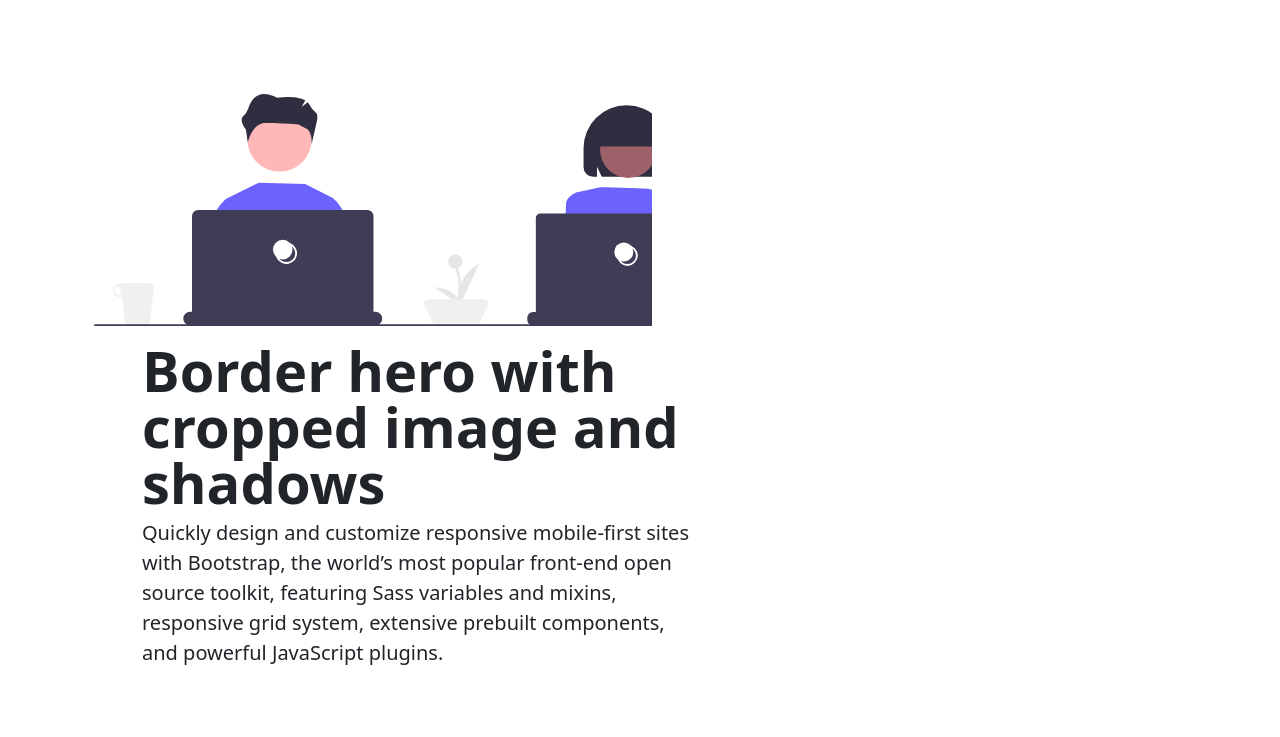
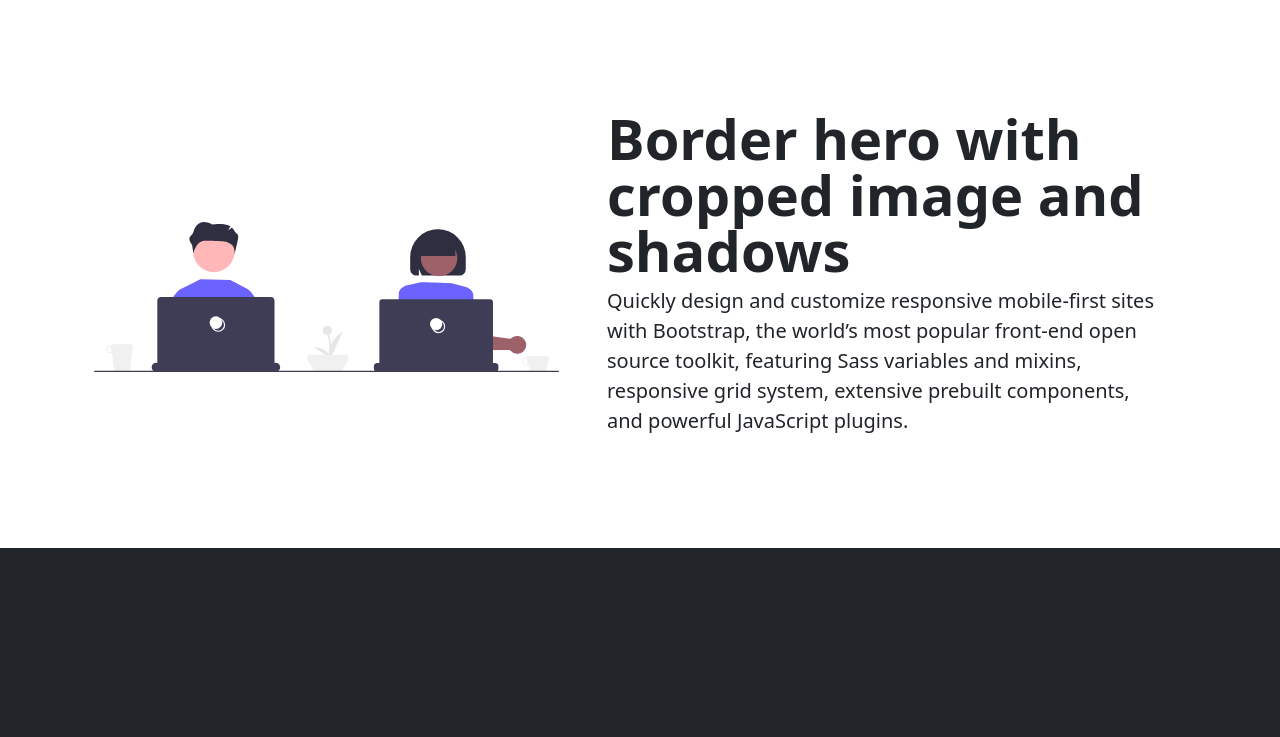
Before and after one commit to CodeFeeZilla/pre-work-project, a website: page index.html in a window 1280 px wide. Shown: the part 739-1476 px from the top of the page. Drawn offline with nearby package versions, Linux system fonts and the light colour scheme.

Commit message:
changed image width

```diff
--- a/index.html
+++ b/index.html
@@ -58,7 +58,7 @@
       </div>
     </nav>
 
-    <!-- ? -->
+    <!-- SECTION 1 -->
 
     <div class="container my-5">
       <div class="row p-4 pb-0 pe-lg-0 pt-lg-5 align-items-center rounded-3">
@@ -83,16 +83,16 @@
       </div>
     </div>
 
-    <!-- ? -->
+    <!-- SECTION 2 -->
 
     <div class="container my-5">
       <div class="row p-4 pb-0 pe-lg-0 pt-lg-5 align-items-center rounded-3">
-        <div class="col-lg-6 offset-lg-0 p-0 overflow-hidden">
+        <div class="col-lg-5 offset-lg-0 p-0 overflow-hidden">
           <img
             class="rounded-lg-3"
             src="./images/work2.svg"
             alt=""
-            width="720"
+            width="100%"
           />
         </div>
         <div class="col-lg-7 p-3 p-lg-5 pt-lg-3">
@@ -109,7 +109,7 @@
       </div>
     </div>
 
-    <!-- ? -->
+    <!-- SECTION 3 -->
 
     <div class="bg-dark text-secondary px-4 py-5 text-white">
       <div class="py-5">
@@ -159,7 +159,7 @@
       </div>
     </div>
 
-    <!-- ? -->
+    <!-- SECTION 4 -->
 
     <div class="px-4 pt-5 my-5 text-center border-bottom">
       <h1 class="display-4 fw-bold">Centered screenshot</h1>
```
